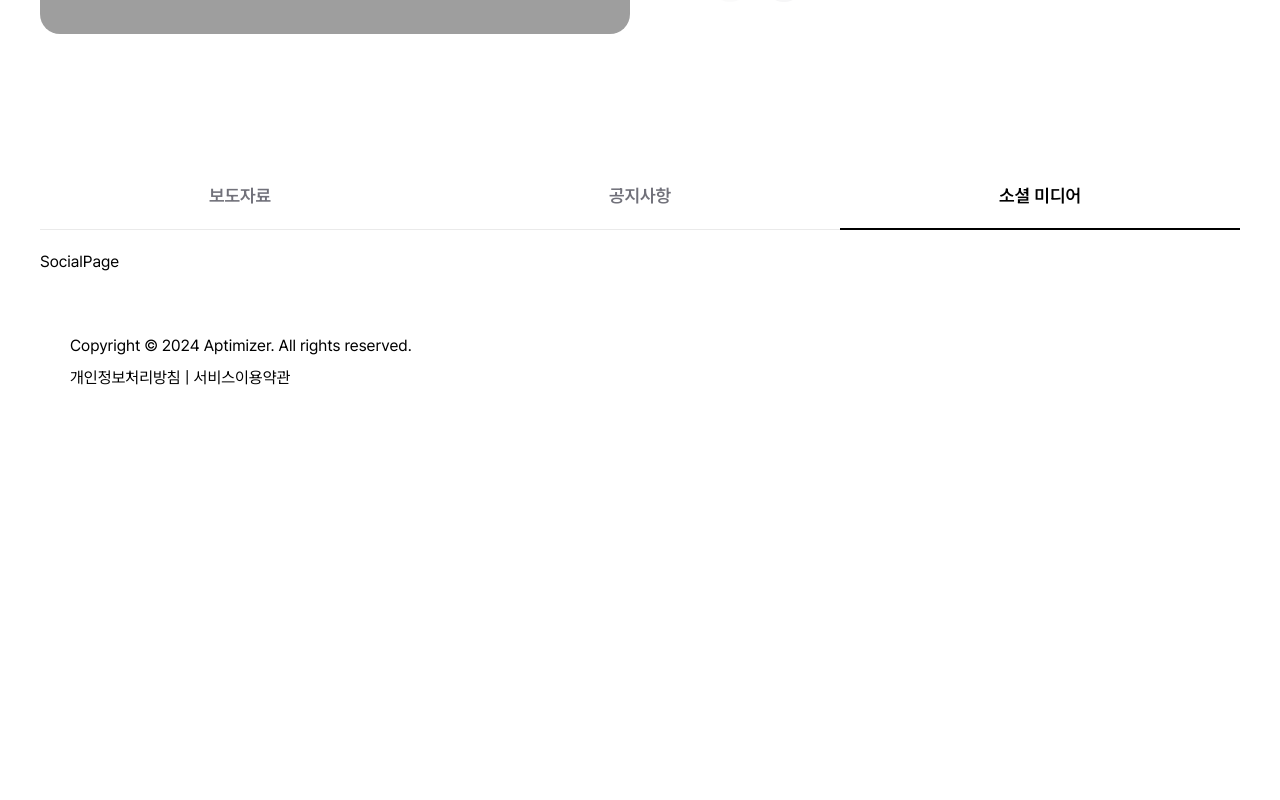
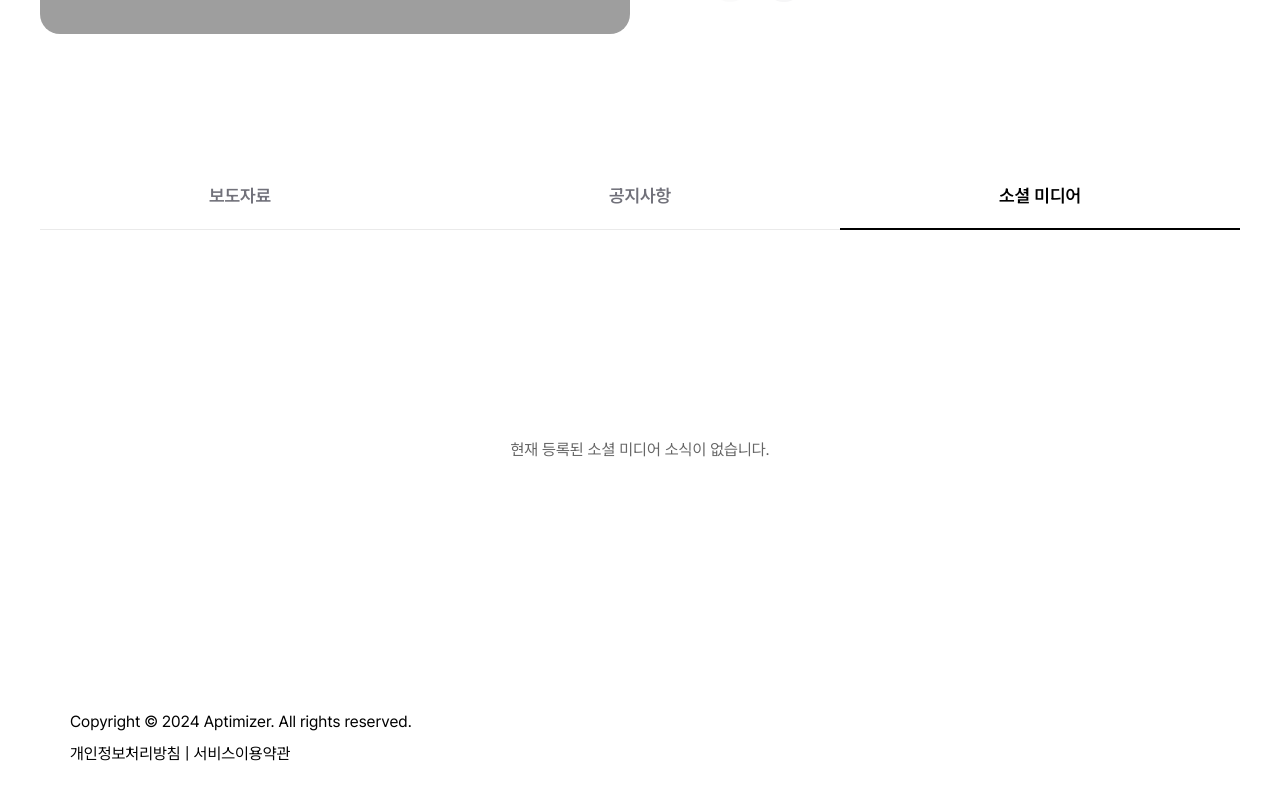
Before and after one commit to aptimizer-co/aptimizer, a Next.js app: page /news/social in a window 1280 px wide. Shown: the part 852-1652 px from the top of the page. Before the commit the page ends 1302 px from the top, so only its background shows below. Built offline with nearby package versions, Linux system fonts and the light colour scheme; grey boxes are pictures that could not be loaded.

Commit message:
UI: 소셜 미디어 게시글을 보여주는 페이지 임시생성

```diff
--- a/src/app/news/social/SocialPage.module.css
+++ b/src/app/news/social/SocialPage.module.css
@@ -0,0 +1,18 @@
+.container {
+  width: 100%;
+  min-height: calc(100vh - 400px);
+  display: flex;
+  justify-content: center;
+  align-items: center;
+}
+
+.emptyWrapper {
+  text-align: center;
+  padding: 60px 0;
+}
+
+.emptyText {
+  color: #666;
+  font-size: 16px;
+  line-height: 1.5;
+}
--- a/src/app/news/social/page.tsx
+++ b/src/app/news/social/page.tsx
@@ -1,7 +1,13 @@
 import s from "./SocialPage.module.css";
 
 const SocialPage = () => {
-  return <div>SocialPage</div>;
+  return (
+    <div className={s.container}>
+      <div className={s.emptyWrapper}>
+        <p className={s.emptyText}>현재 등록된 소셜 미디어 소식이 없습니다.</p>
+      </div>
+    </div>
+  );
 };
 
 export default SocialPage;
```
